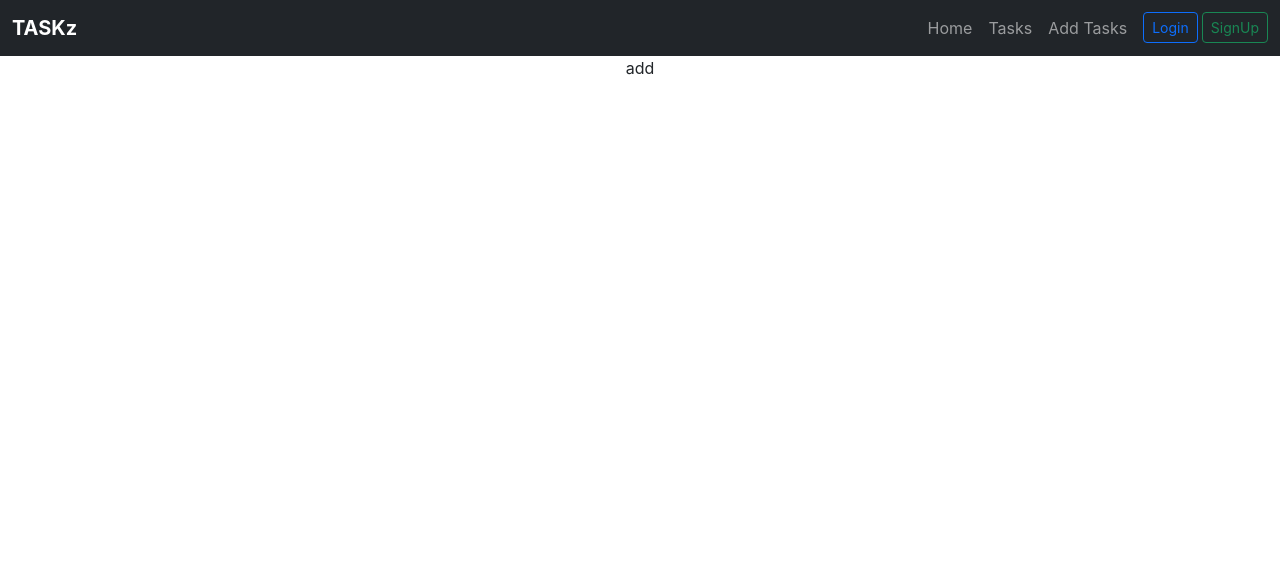
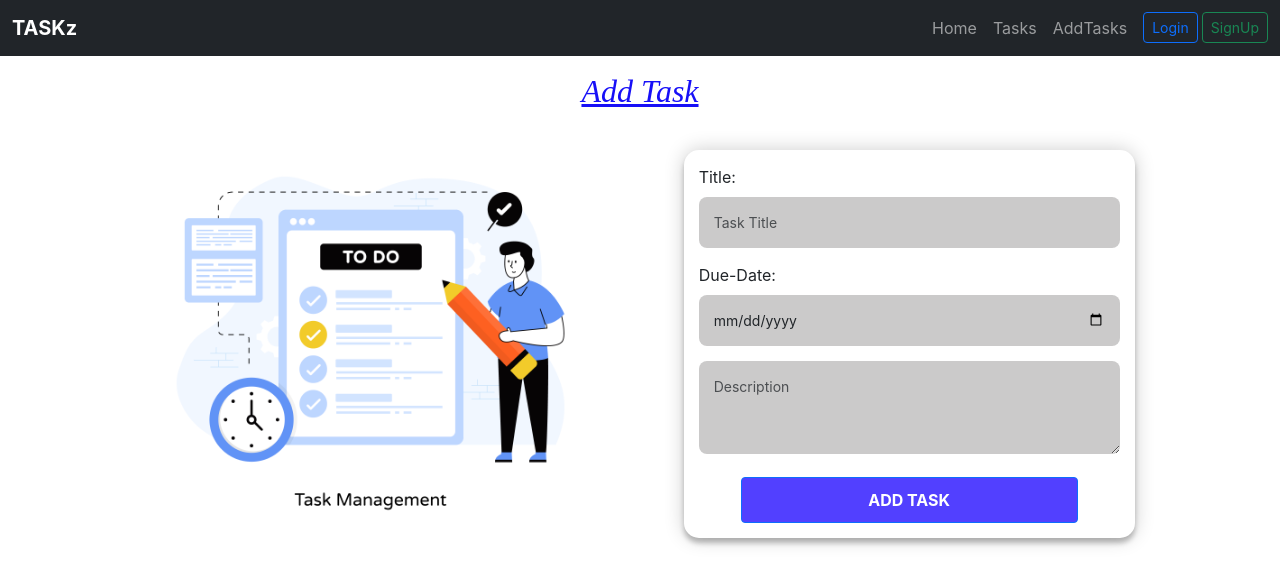
Before and after one commit to kevinkkimutai/Task-Management-System, a React (Create React App) app in the folder front-end/: page /add in a window 1280 px wide. Shown: the top 586 px of the page. Built offline with nearby package versions, Linux system fonts and the light colour scheme.

Commit message:
addtask form created and styled

```diff
--- a/front-end/src/components/Addtask.jsx
+++ b/front-end/src/components/Addtask.jsx
@@ -1,9 +1,41 @@
 import React from 'react'
+import task from '../assets/task.png'
+import '../css/add.css'
 
 function Addtask() {
   return (
-    <div>
-      add
+    <div className='container pt-3 text-center'>
+      <div className="row justify-content-evenly">
+        <h2>
+            Add Task
+        </h2>
+      <div className="col-5">
+    <img className="img-fluid" src={task} alt="profile" />
+    </div>
+      <div className="col-5">
+      <div className="login-box">
+      <div className="form">
+        <form className="login-form">
+        <div className="col name">
+    <label for="title" className="form-label text-start">Title:</label>
+    <input type="text" className="form-control" id="title" placeholder='Task Title'/>
+  </div>
+  <div className="col name">
+    <label for="title" className="form-label text-start">Due-Date:</label>
+    <input type="date" className="form-control" id="title"/>
+  </div>
+          <textarea className="form-control" id="exampleFormControlTextarea1" rows="3" placeholder='Description'></textarea>
+          <div className='pt-2'>
+          <button type="button" className="btn btn-outline-primary btn-sm">ADD TASK</button>
+          </div>
+
+        </form>
+      </div>
+  </div>
+    </div>
+
+
+  </div>
     </div>
   )
 }
--- a/front-end/src/components/Navbar.jsx
+++ b/front-end/src/components/Navbar.jsx
@@ -14,7 +14,7 @@ function Navbar() {
         <ul className="navbar-nav ms-auto mb-2 mb-sm-0">
           <li className="nav-item"><a className="nav-link" href="/">Home</a></li>
           <li className="nav-item"><a className="nav-link" href="/task">Tasks</a></li>
-          <li className="nav-item"><a className="nav-link" href="/add">Add Tasks</a></li>
+          <li className="nav-item"><a className="nav-link" href="/add">AddTasks</a></li>
           <li className="nav-item ms-2">
           <div className="logins mt-1">
             <a href="/login">
--- /dev/null
+++ b/front-end/src/css/add.css
@@ -0,0 +1,59 @@
+@import url(https://fonts.googleapis.com/css?family=Poppins:300);
+
+.form {
+  position: relative;
+  background: #FFFFFF;
+  max-width: 470px;
+  padding: 15px;
+  text-align: center;
+  box-shadow: 0 0 20px 0 rgba(0, 0, 0, 0.2), 0 5px 5px 0 rgba(0, 0, 0, 0.24);
+  border-radius:15px;
+}
+.form input {
+  outline: 0;
+  background: #bebdbdca;
+  width: 100%;
+  border: 0;
+  margin: 0 0 15px;
+  padding: 15px;
+  box-sizing: border-box;
+  font-size: 14px;
+  border-radius:8px;
+}
+.form textarea {
+    outline: 0;
+    background: #bebdbdca;
+    width: 100%;
+    border: 0;
+    margin: 0 0 15px;
+    padding: 15px;
+    box-sizing: border-box;
+    font-size: 14px;
+    border-radius:8px;
+}
+.form button {
+  text-transform: uppercase;
+  width: 80%;
+  padding: 10px;
+  font-size: 16px;
+  cursor: pointer;
+  background-color: #1900ffbf;
+  font-weight: bolder;
+  color: #FFFFFF;
+}
+/* .form button:hover,.form button:active,.form button:focus {
+  background: #2957d6;
+} */
+.form .message {
+  margin: 15px 0 0;
+  color: #b3b3b3;
+  font-size: 12px;
+}
+.form .message a {
+  color: #3324be;
+  text-decoration: none;
+}
+
+.name {
+    text-align: start;
+}
--- a/front-end/src/index.css
+++ b/front-end/src/index.css
@@ -78,3 +78,9 @@ width: auto;
   background-color: rgba(92, 91, 91, 0.303);
   /* Additional styles for the done card */
 }
+h2 {
+  font-family: "Permanent Marker", cursive;
+  font-style: italic;
+  text-decoration: underline;
+  color: rgb(23, 15, 247);
+}
```
